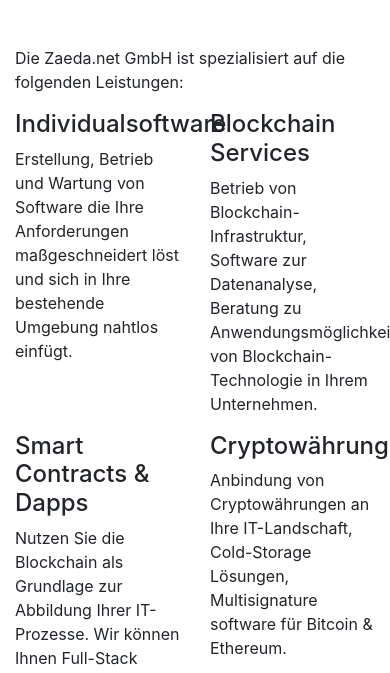
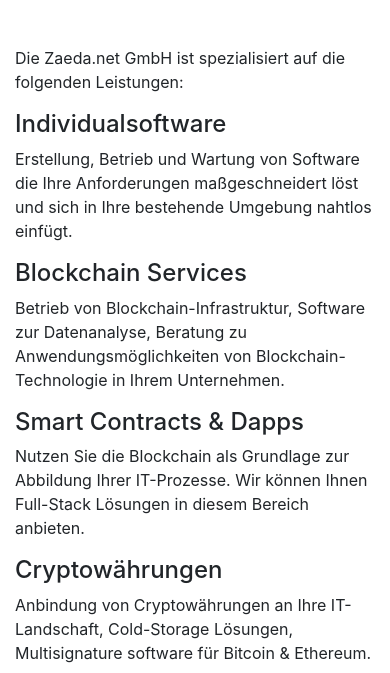
Before and after one commit to trapp/trapp.github.io, a website: page index.html in a window 390 px wide. Shown: the part 107-780 px from the top of the page. Drawn offline with Linux system fonts and the light colour scheme.

Commit message:
Fix responsiveness

```diff
--- a/index.html
+++ b/index.html
@@ -21,22 +21,22 @@
                 Die Zaeda.net GmbH ist spezialisiert auf die folgenden Leistungen:
             </div>
             <div class="row">
-                <div class="col-6">
+                <div class="col-sm-6">
                     <h4>Individualsoftware</h4>
                     <p>Erstellung, Betrieb und Wartung von Software die Ihre Anforderungen maßgeschneidert löst und sich in Ihre bestehende Umgebung nahtlos einfügt.</p>
                 </div>
-                <div class="col-6">
+                <div class="col-sm-6">
                     <h4>Blockchain Services</h4>
                     <p>Betrieb von Blockchain-Infrastruktur, Software zur Datenanalyse, Beratung zu Anwendungsmöglichkeiten von Blockchain-Technologie in Ihrem Unternehmen.</p>
                 </div>
             </div>
 
             <div class="row">
-                <div class="col-6">
+                <div class="col-sm-6">
                     <h4>Smart Contracts & Dapps</h4>
                     <p>Nutzen Sie die Blockchain als Grundlage zur Abbildung Ihrer IT-Prozesse. Wir können Ihnen Full-Stack Lösungen in diesem Bereich anbieten.</p>
                 </div>
-                <div class="col-6">
+                <div class="col-sm-6">
                     <h4>Cryptowährungen</h4>
                     <p>Anbindung von Cryptowährungen an Ihre IT-Landschaft, Cold-Storage Lösungen, Multisignature software für Bitcoin & Ethereum.</p>
                 </div>
```
